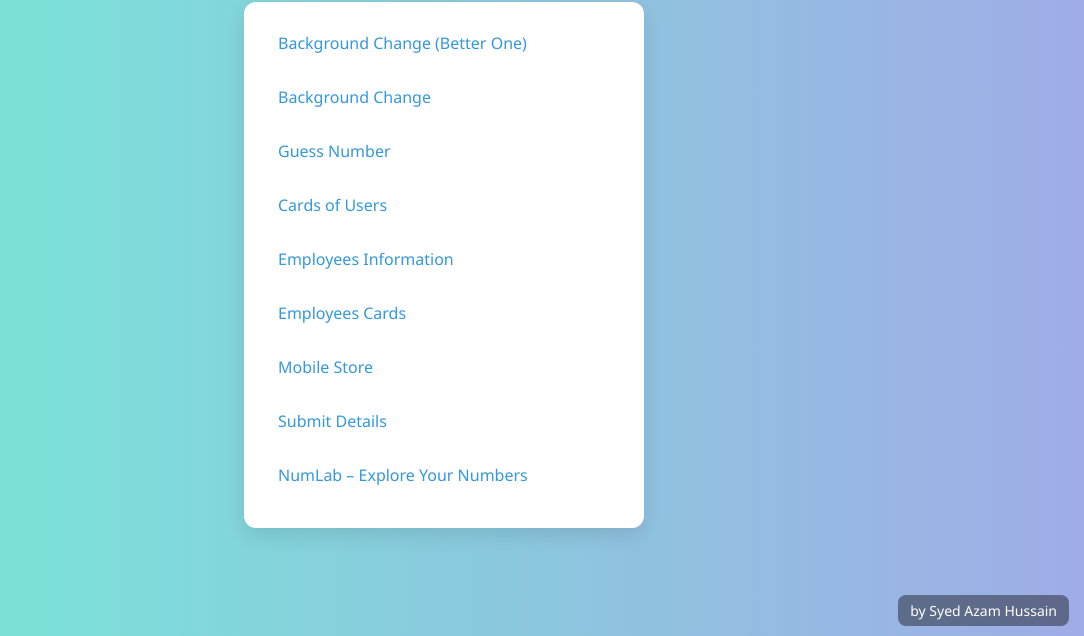
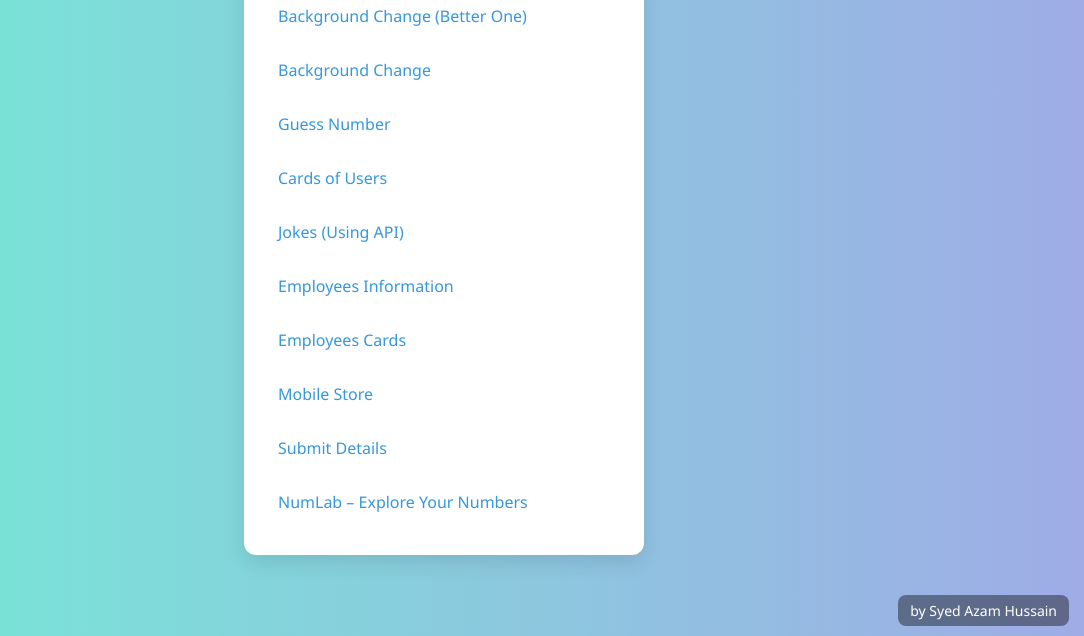
Before and after one commit to syedazamhussain/JavaScript-2, a plain HTML site: page index.html in a window 1280 px wide. Shown: the part 164-800 px from the top of the page, without its empty margins (196-1280 px from the left). Drawn offline with Linux system fonts and the light colour scheme.

Commit message:
index.html

```diff
--- a/index.html
+++ b/index.html
@@ -80,6 +80,8 @@
     <li><a href="Background%20Change/">Background Change</a></li>
     <li><a href="Guess%20Number/">Guess Number</a></li>
     <li><a href="Cards%20of%20Users/">Cards of Users</a></li>
+        <li><a href="Fetch%20API/">Jokes (Using API)</a></li>
+
     <li><a href="Employee%20Slides/">Employees Information</a></li>
     <li><a href="Employees%20Cards/">Employees Cards</a></li>
     <li><a href="Mobile%20Store/">Mobile Store</a></li>
```
